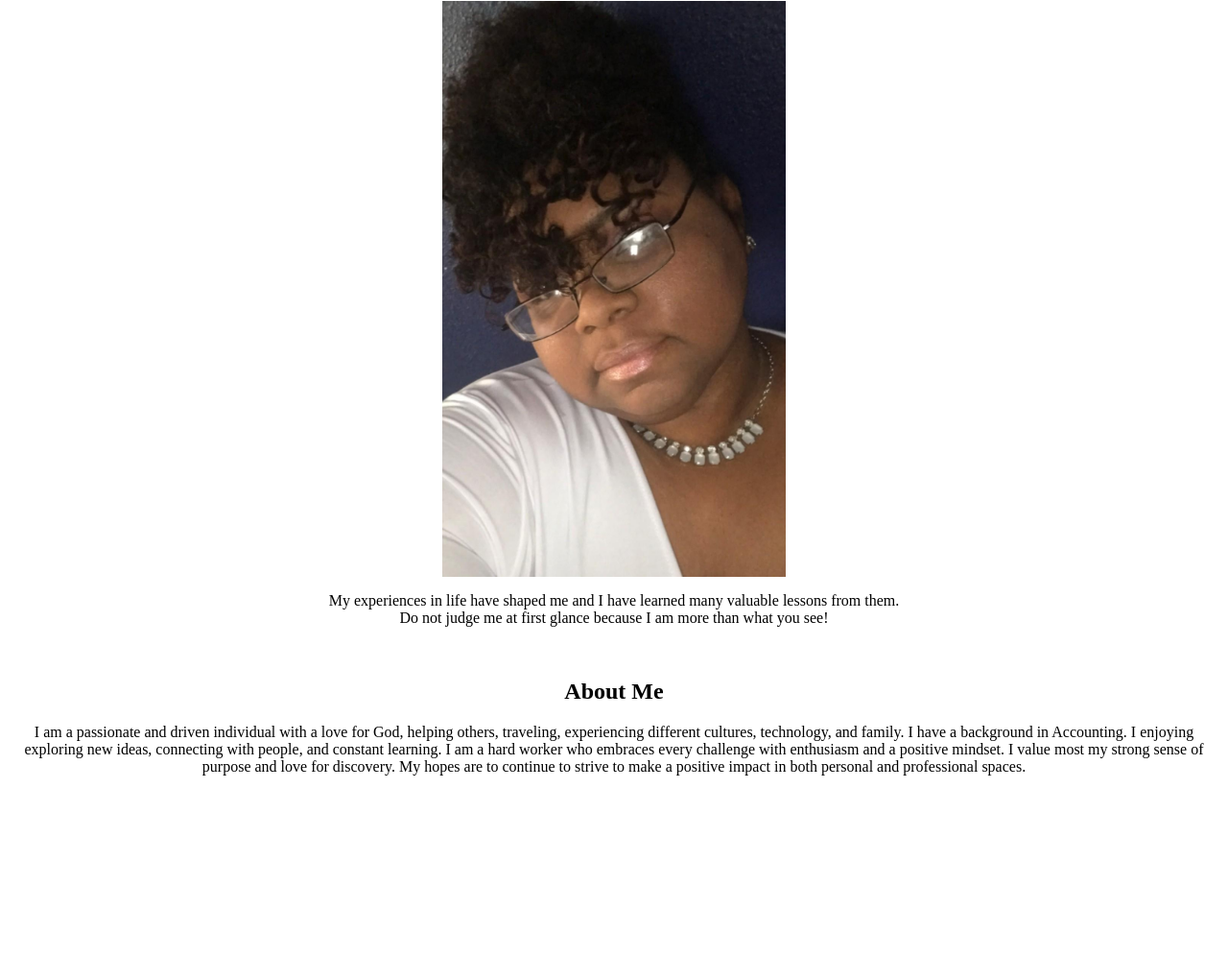
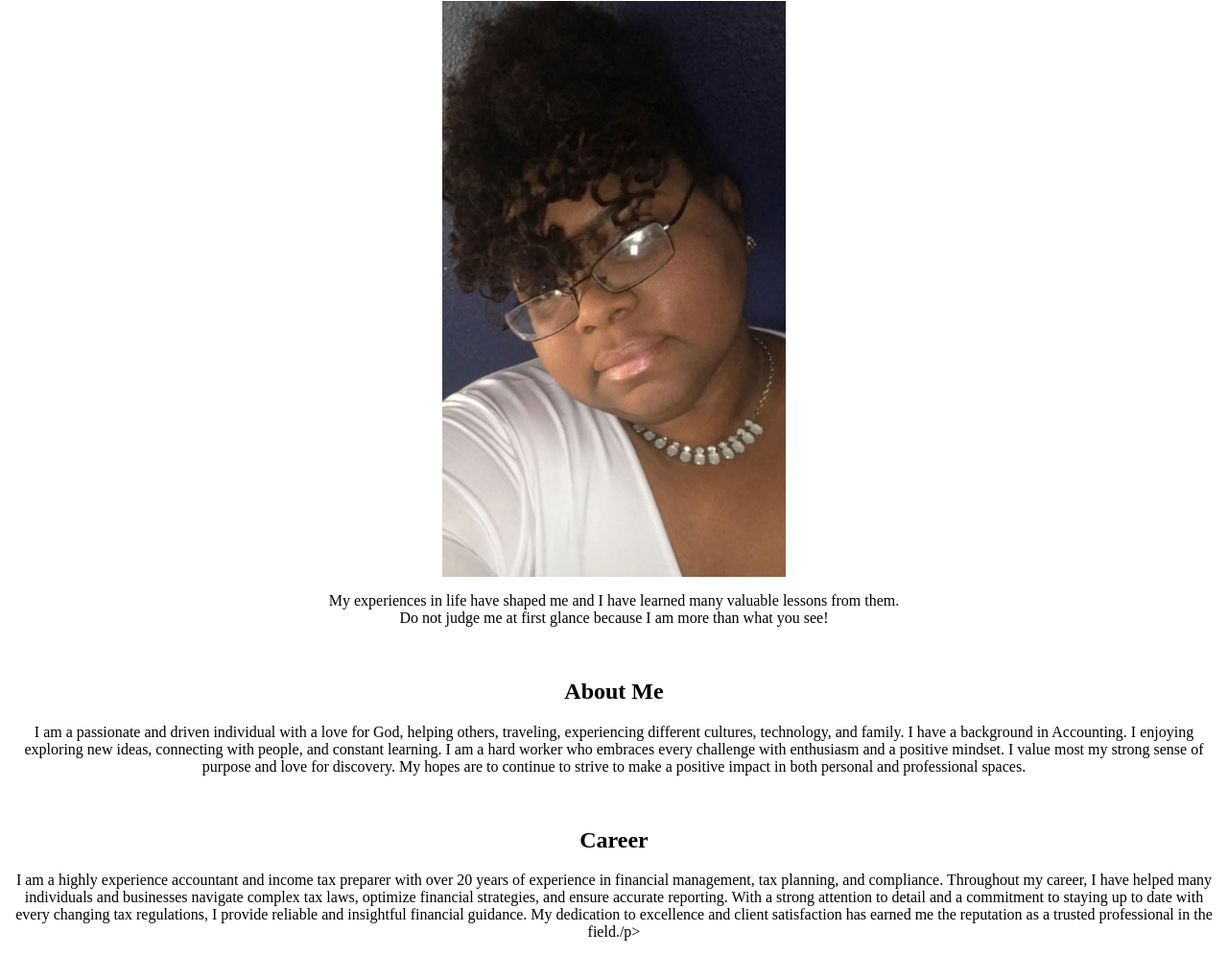
Before and after one commit to hattie2801/about-me-page, a plain HTML site: page index.html in a window 1280 px wide. Shown: the part 126-1122 px from the top of the page at 96% size. Before the commit the page ends 950 px from the top, so only its background shows below. Drawn offline with Linux system fonts and the light colour scheme.

Commit message:
updated index.html

```diff
--- a/index.html
+++ b/index.html
@@ -24,7 +24,10 @@
      Do not judge me at first glance because I am more than what you see!</p><br>
 
     <h2> About Me</h2>
-     <p>I am a passionate and driven individual with a love for God, helping others, traveling, experiencing different cultures, technology, and family. I have a background in Accounting. I enjoying exploring new ideas, connecting with people, and constant learning. I am a hard worker who embraces every challenge with enthusiasm and a positive mindset. I value most my strong sense of purpose and love for discovery. My hopes are to continue to strive to make a positive impact in both personal and professional spaces.</p>
+     <p>I am a passionate and driven individual with a love for God, helping others, traveling, experiencing different cultures, technology, and family. I have a background in Accounting. I enjoying exploring new ideas, connecting with people, and constant learning. I am a hard worker who embraces every challenge with enthusiasm and a positive mindset. I value most my strong sense of purpose and love for discovery. My hopes are to continue to strive to make a positive impact in both personal and professional spaces.</p><br>
+
+     <h2>Career</h2>
+     <p>I am a highly experience accountant and income tax preparer with over 20 years of experience in financial management, tax planning, and compliance. Throughout my career, I have helped many individuals and businesses navigate complex tax laws, optimize financial strategies, and ensure accurate reporting. With a strong attention to detail and a commitment to staying up to date with every changing tax regulations, I provide reliable and insightful financial guidance. My dedication to excellence and client satisfaction has earned me the reputation as a trusted professional in the field./p>
 
 
 
```
